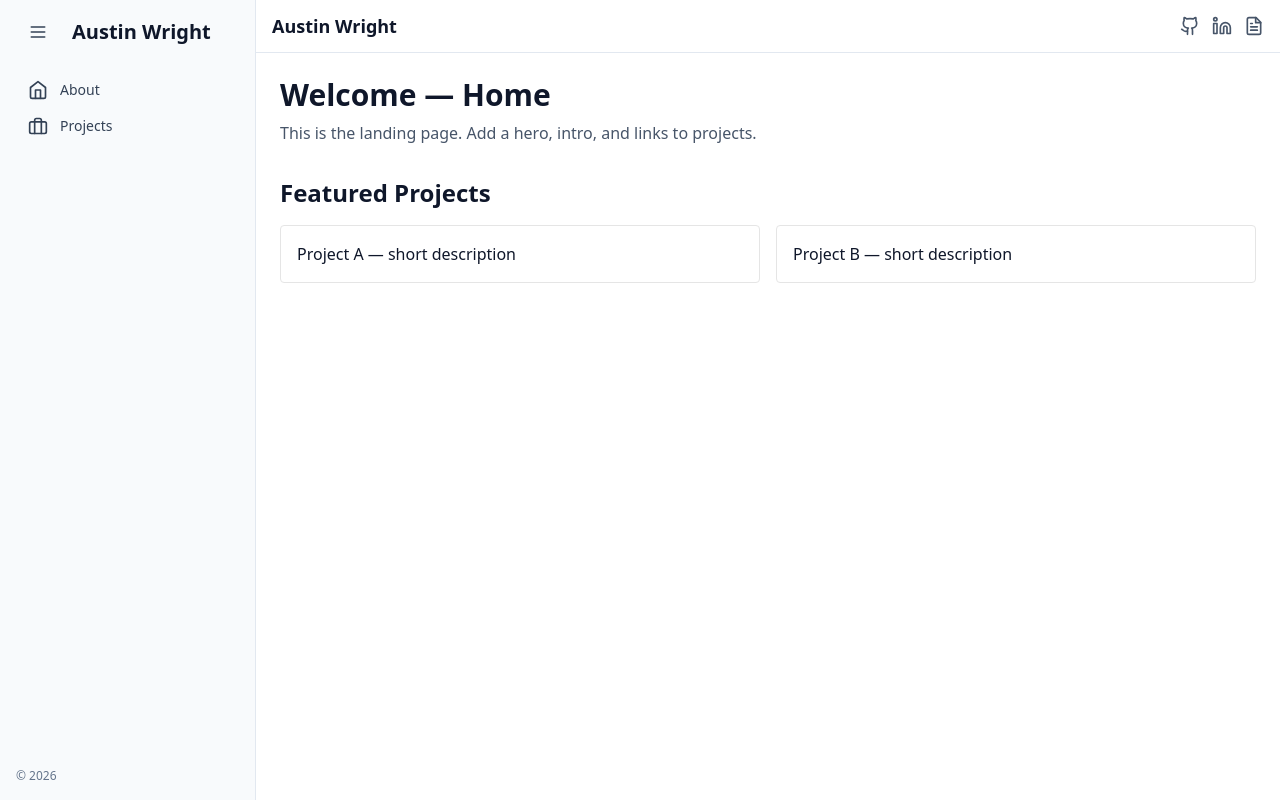
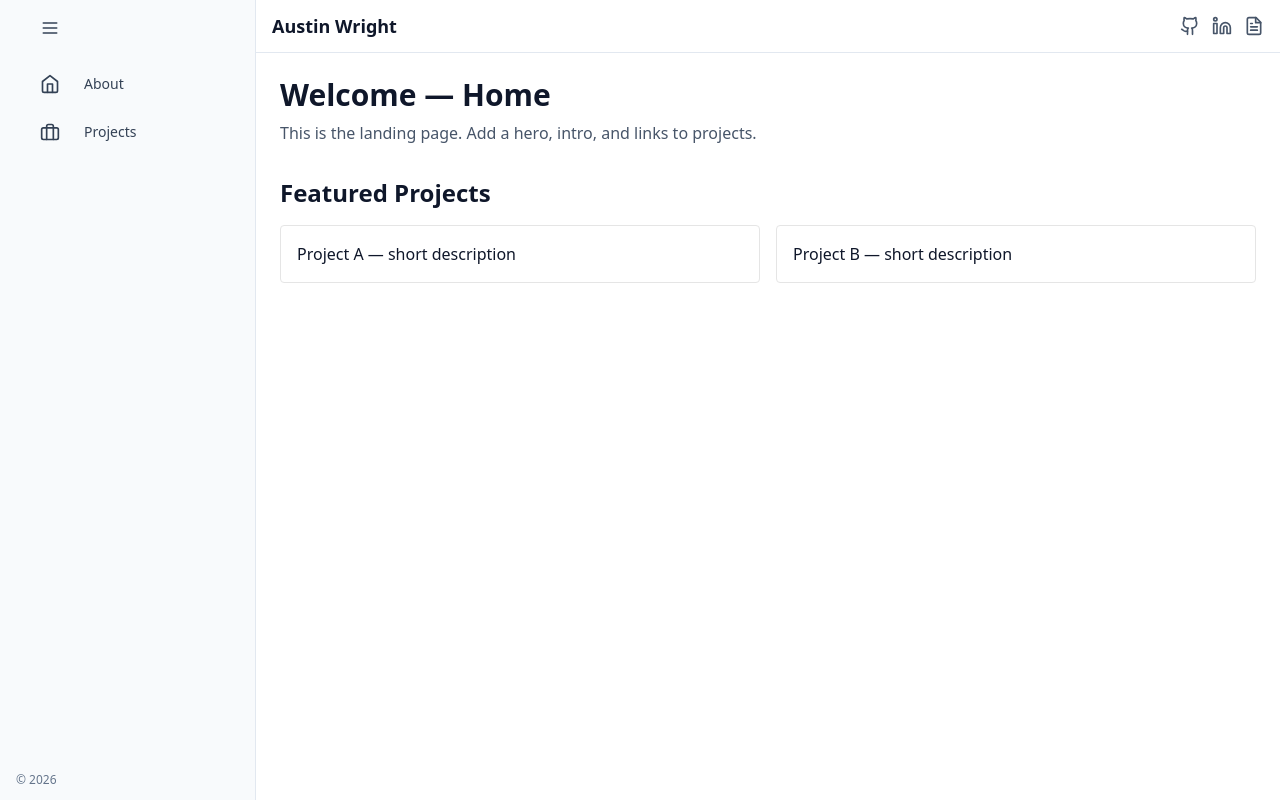
Before and after one commit to airtimeEnthusiast/PortfolioWebPage, a React (Vite) app: page /home in a window 1280 px wide. Built offline with nearby package versions, Linux system fonts and the light colour scheme; no server answers.

Commit message:
Updated side bar so icons are aligned

```diff
--- a/src/ui/components/Layout.tsx
+++ b/src/ui/components/Layout.tsx
@@ -4,6 +4,13 @@ import TopNav from './TopNav'
 
 const Layout: React.FC<{ children: React.ReactNode }> = ({ children }) => {
   const [collapsed, setCollapsed] = useState(false)
+
+  // Initialize collapsed based on viewport width so narrow screens start minimized
+  React.useEffect(() => {
+    if (typeof window !== 'undefined') {
+      setCollapsed(window.innerWidth < 768)
+    }
+  }, [])
 
   return (
     <div className="min-h-screen flex bg-white text-slate-900">
--- a/src/ui/components/Sidebar.tsx
+++ b/src/ui/components/Sidebar.tsx
@@ -13,14 +13,14 @@ export default function Sidebar({ collapsed = false, onToggle }: { collapsed?: b
   return (
     // Sidebar: visible on md+. When `collapsed` is true, show icons only (narrow).
     <aside
-      className={`hidden md:flex md:flex-col bg-slate-50 border-r border-slate-200 p-4 transition-all duration-150 ${
-        collapsed ? 'md:w-20' : 'md:w-64'
+      className={`flex flex-col bg-slate-50 border-r border-slate-200 py-3 transition-all duration-150 ${
+        collapsed ? 'w-16 md:w-20 px-0 items-center' : 'w-full md:w-64 px-4'
       }`}
     >
-      <div className={`mb-6 ${collapsed ? 'text-sm' : 'text-xl'} px-0`}>
-        <div className="flex items-center">
+      <div className={`mb-4 ${collapsed ? 'text-sm' : 'text-xl'} px-0`}>
+        <div className={`flex items-center ${collapsed ? 'justify-center' : 'px-3'}`}>
           {/* left column matches nav icon column (px-3 + icon + gap ≈ w-11) */}
-          <div className="w-11 flex items-center justify-center">
+          <div className={`${collapsed ? 'w-8' : 'w-11'} flex items-center justify-center`}>
             <button
               onClick={onToggle}
               className="p-0 rounded-md text-slate-700 hover:bg-slate-100 inline-flex items-center justify-center w-8 h-8"
@@ -29,21 +29,24 @@ export default function Sidebar({ collapsed = false, onToggle }: { collapsed?: b
               <Menu className="w-5 h-5" />
             </button>
           </div>
-          {/* name sits in column that lines up with nav labels */}
-          {!collapsed && <div className="font-semibold ml-3">{site.name}</div>}
         </div>
       </div>
 
-      <nav className="flex-1">
+      <nav className={`flex-1 ${collapsed ? 'w-full' : ''}`}>
         {links.map((l) => (
           <NavLink
             key={l.to}
             to={l.to}
             className={({ isActive }) =>
-              `flex items-center gap-3 px-3 py-2 rounded-md text-sm font-medium ${isActive ? 'bg-sky-100 text-sky-700' : 'text-slate-700 hover:bg-slate-100'}`
+              `flex items-center py-2 rounded-md text-sm font-medium ${collapsed ? 'justify-center px-0' : 'gap-3 px-3'} ${isActive ? 'bg-sky-100 text-sky-700' : 'text-slate-700 hover:bg-slate-100'}`
             }
           >
-            {l.icon}
+            {/* icon column: fixed width to match hamburger column */}
+            <div className={`${collapsed ? 'w-8' : 'w-11'} flex items-center justify-center`}>
+              <span className="inline-flex items-center justify-center w-8 h-8 text-slate-700">
+                {React.cloneElement(l.icon, { className: 'w-5 h-5' })}
+              </span>
+            </div>
             {!collapsed && <span>{l.label}</span>}
           </NavLink>
         ))}
```
